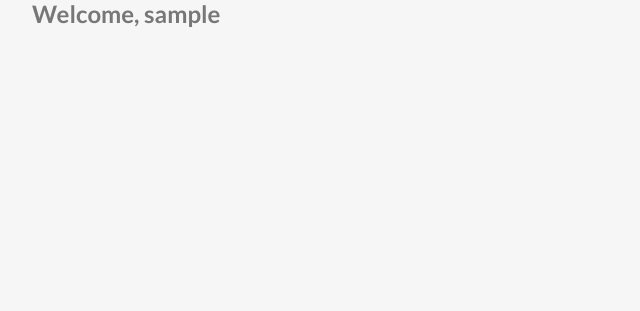
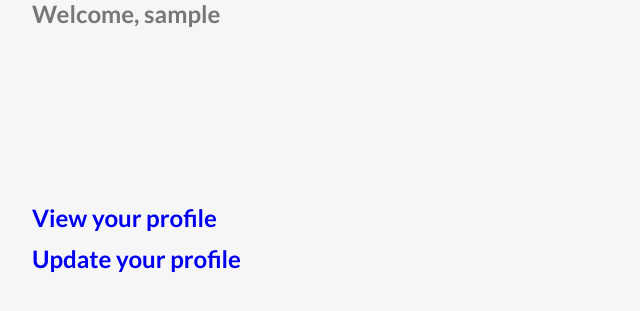
Before and after one commit to dpakach/RentalService, a Django app: page / in a window 1280 px wide. Shown: the part 228-539 px from the top of the page, without its empty margins (0-640 px from the left). Run offline with Django 3.2, Linux system fonts and the light colour scheme; the visitor is signed in with stand-in values (Sample User, id 1); some libraries are stand-ins or nearby versions.

Commit message:
User profile model refined
User profile model refined and added some changes in url.
now user can view update form for their own profile only.

```diff
--- a/profiles/templates/profiles/update.html
+++ b/profiles/templates/profiles/update.html
@@ -3,7 +3,7 @@
 {% block content %}
 
         <h1>Head</h1>
-        <form method="POST" action="{% url 'profiles:update' username=request.user %}" enctype="multipart/form-data">
+        <form method="POST" action="{% url 'profiles:update' %}" enctype="multipart/form-data">
                 {% csrf_token %}
                 {{form.as_p}}
                 <button type="submit">Update</button>
--- a/profiles/urls.py
+++ b/profiles/urls.py
@@ -5,6 +5,6 @@ from django.conf.urls import url
 app_name='profiles'
 
 urlpatterns = [
-    url(r'^(?P<username>[\w-]+)/update$', ProfileUpdateView.as_view(), name='update'),
-    url(r'^(?P<username>[\w-]+)$', ProfileDetailview.as_view(), name='detail'),
+    url(r'update$', ProfileUpdateView.as_view(), name='update'),
+    url(r'(?P<username>[\w-]+)$', ProfileDetailview.as_view(), name='detail'),
 ]
--- a/templates/home.html
+++ b/templates/home.html
@@ -4,6 +4,17 @@
 
 {% block content %}
         <h1>Home Page</h1>
-        <h2>Welcome, {{ user.get_username }}
+        {% if request.user.is_authenticated %}
+            <h2>Welcome, {{ user.get_username }}
+                </br>
+                </br>
+                </br>
+                </br>
+                </br>
+                <a href="{% url 'profiles:detail'  username=request.user %}">View your profile</a>
+                </br>
+                <a href="{% url 'profiles:update' %}">Update your profile</a>
+        {% endif %}
+
 
 {% endblock %}
```
Also changed, not shown: profiles/views.py (+5 -8 lines).
